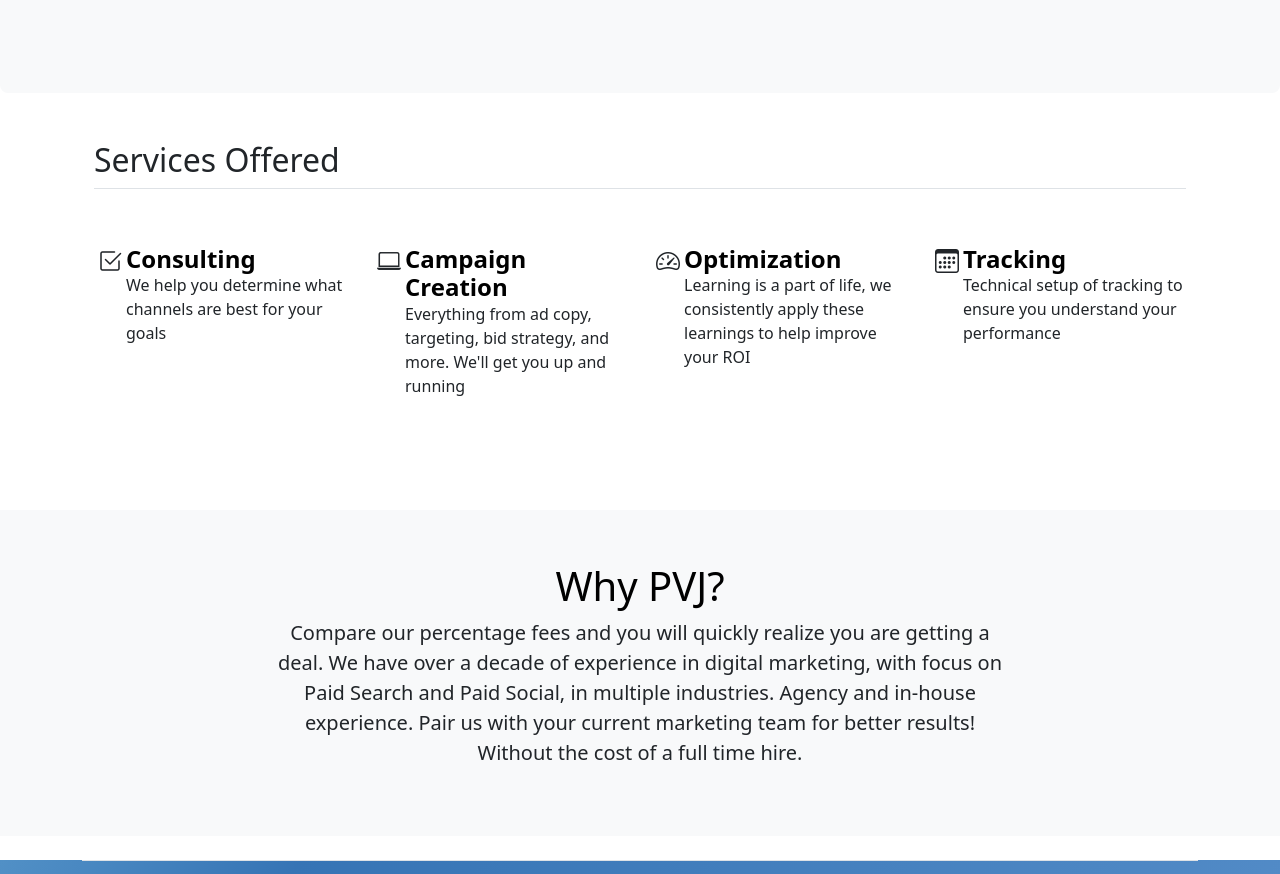
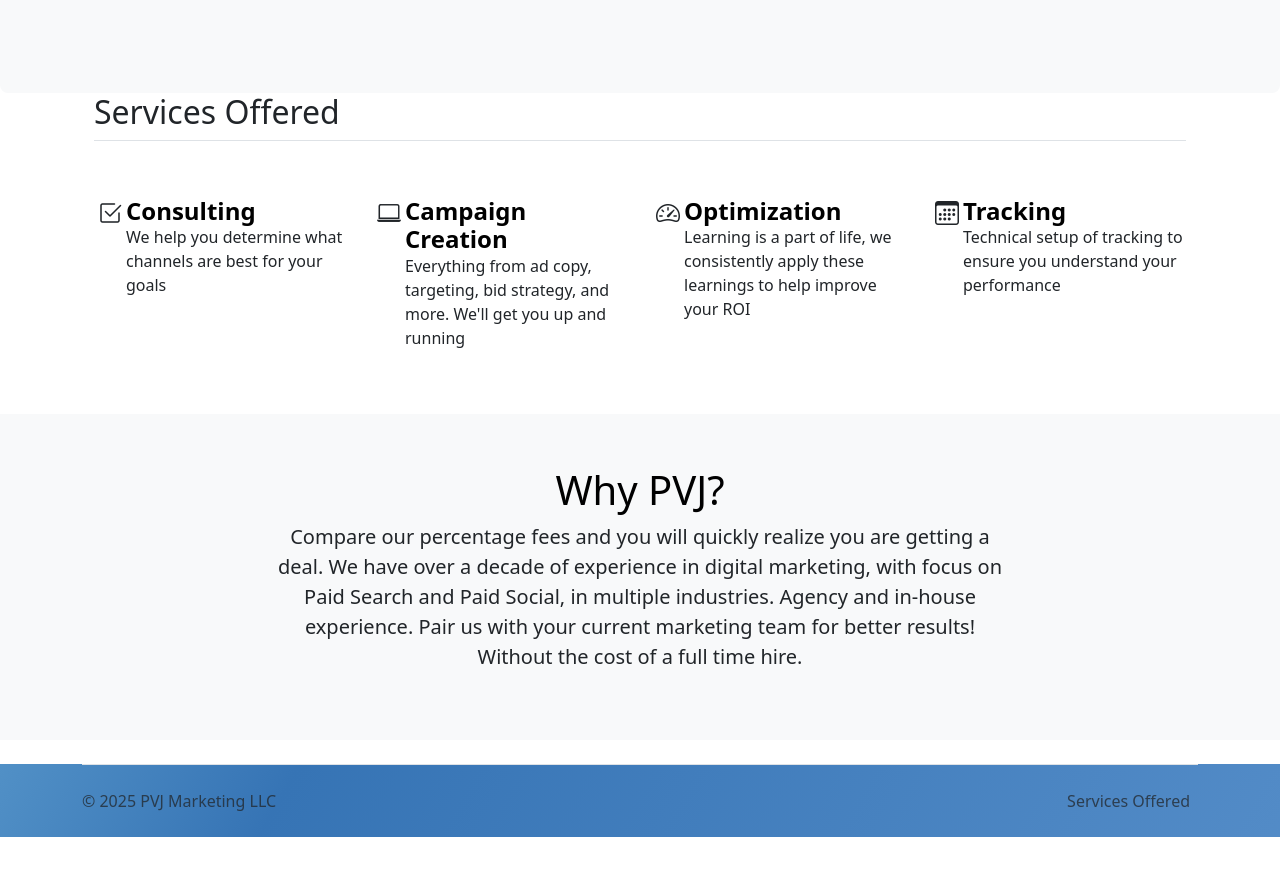
Before and after one commit to PVJMarketing/PVJMarketing.github.io, a plain HTML site: page index.html in a window 1280 px wide. Shown: the part 1219-2093 px from the top of the page. Drawn offline with nearby package versions, Linux system fonts and the light colour scheme.

Commit message:
Reduced Padding on Services offered

```diff
--- a/index.html
+++ b/index.html
@@ -60,7 +60,7 @@
     </section>
 
     <section id="services-offered">
-        <div class="container px-4 py-5" id="icon-grid">
+        <div class="container px-4 py-0" id="icon-grid">
             <h2 class="pb-2 border-bottom">Services Offered</h2>
 
             <div class="row row-cols-1 row-cols-sm-2 row-cols-md-3 row-cols-lg-4 g-4 py-5">
```
